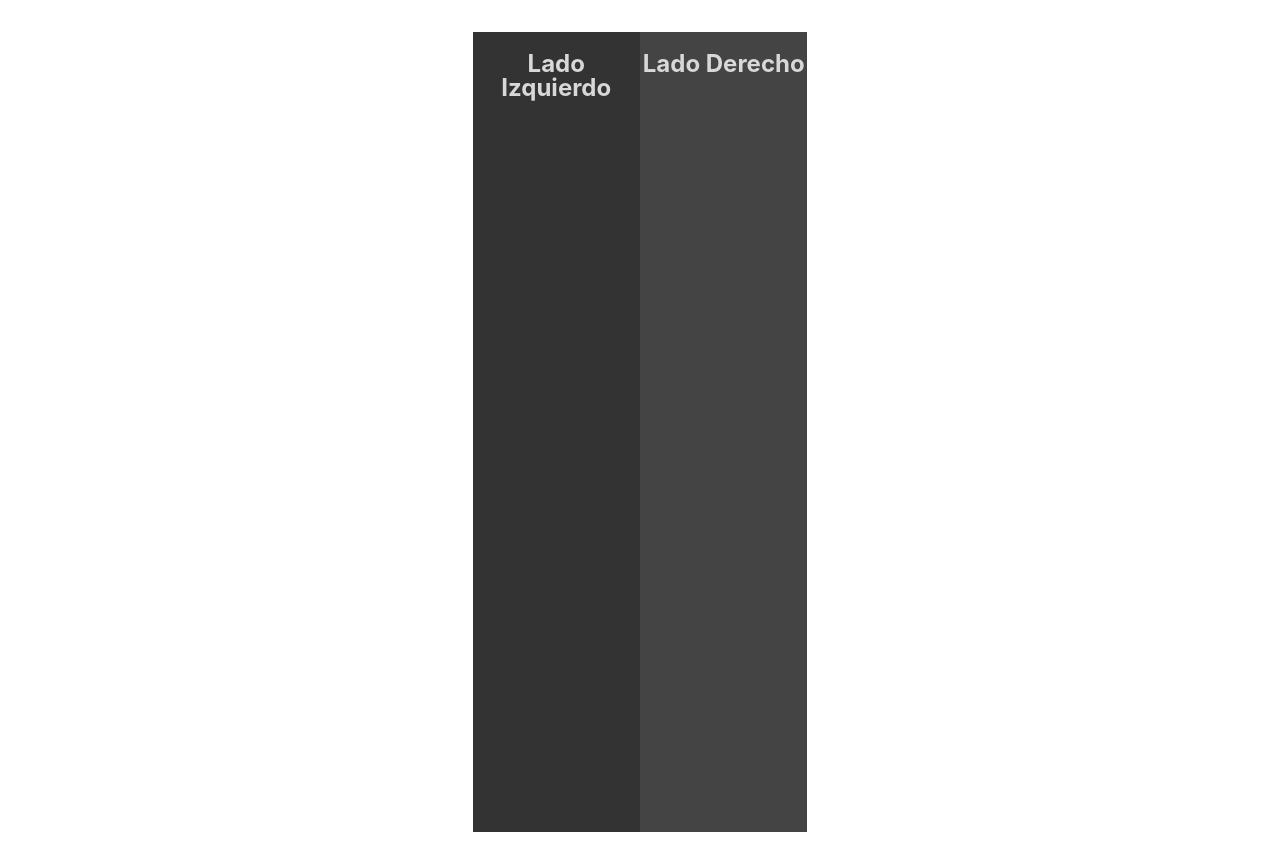
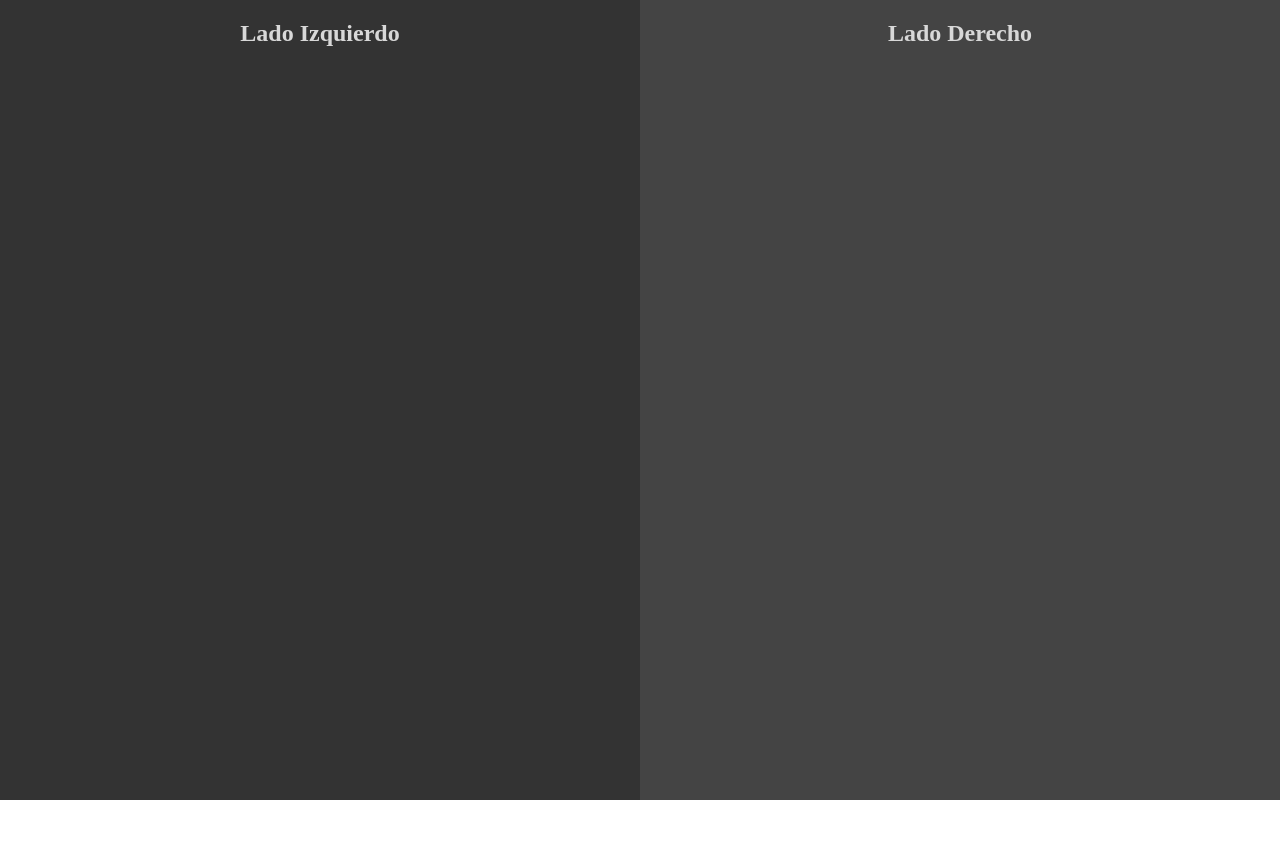
Before and after one commit to warderer/react-avanzado-g16, a React (Vite) app in the folder 03-react-context/: page / in a window 1280 px wide. After the commit the page ends 800 px from the top, so only its background shows below. Built offline with nearby package versions, Linux system fonts and the light colour scheme.

Commit message:
💄 Fix de estilos de la App

```diff
--- a/03-react-context/src/App.css
+++ b/03-react-context/src/App.css
@@ -1,4 +1,8 @@
-#root {
+body {
+  margin: 0;
+  padding: 0;
+}
+/* #root {
   max-width: 1280px;
   margin: 0 auto;
   padding: 2rem;
@@ -38,4 +42,4 @@
 
 .read-the-docs {
   color: #888;
-}
+} */
--- a/03-react-context/src/index.css
+++ b/03-react-context/src/index.css
@@ -1,4 +1,4 @@
-:root {
+/* :root {
   font-family: Inter, Avenir, Helvetica, Arial, sans-serif;
   font-size: 16px;
   line-height: 24px;
@@ -67,4 +67,4 @@ button:focus-visible {
   button {
     background-color: #f9f9f9;
   }
-}
+} */
```
